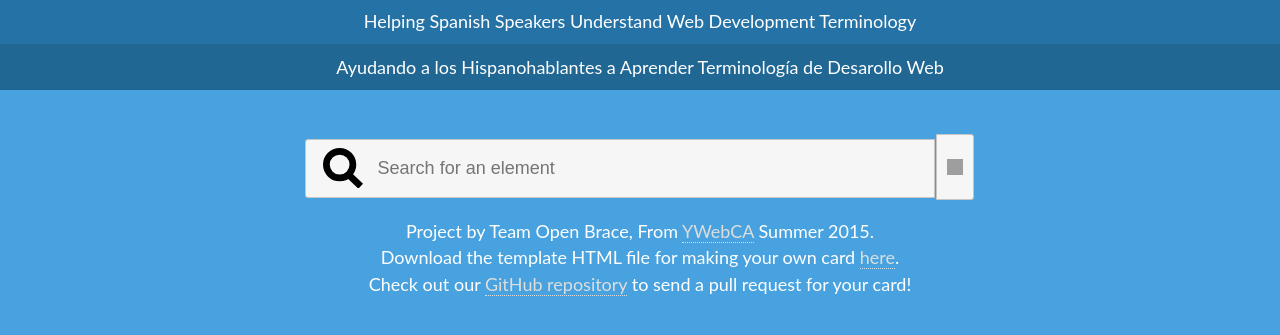
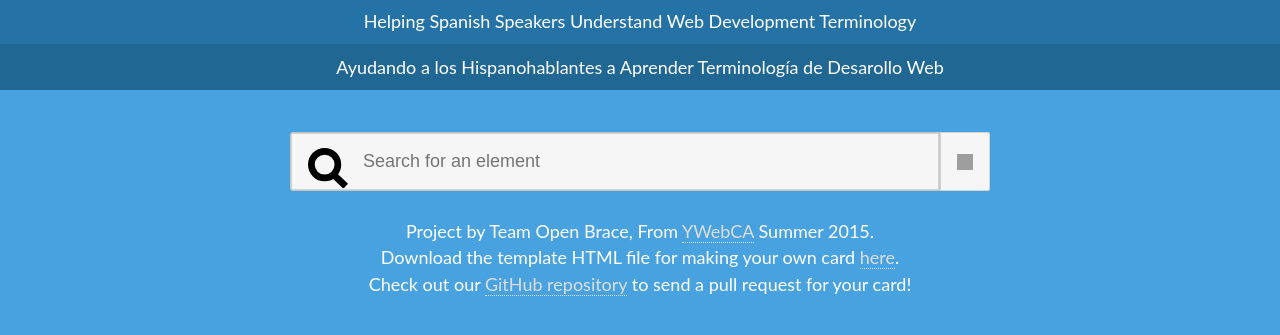
Before and after one commit to LMHT/LMHT.github.io, a plain HTML site: page index.html in a window 1280 px wide. Shown: the part 159-494 px from the top of the page. Drawn offline with nearby package versions, Linux system fonts and the light colour scheme; grey boxes are pictures that could not be loaded.

Commit message:
Fixes button so that it stays aligned with combobox when screen resizes, fixes some of the combobox css to override jquery css

```diff
--- a/css/style.css
+++ b/css/style.css
@@ -59,26 +59,29 @@ nav ul li {
   width: 40px;
 }
 
-/*.search-icon {
-  height: 50%;
-  width: 50%;
-}*/
+.custom-combobox {
+  max-width: 700px;
+  margin: 0 auto;
+  display: flex;
+  justify-content: space-between;
+  align-items: stretch;
+}
 
-.custom-combobox {
-  display: block;
-  text-align: center;
+.custom-combobox-toggle,
+.custom-combobox-input {
+  box-shadow: inset 0 0 0 1px rgb(211, 211, 211);
+  border: 0;
 }
 
 .custom-combobox-toggle {
-  margin-left: 1px;
-  margin-bottom: 0.4em;
-  height: 66px;
-  top: 0.1em;
+  margin: 0;
+  top: inherit;
+  width: 50px;
 }
 
 .custom-combobox-input {
   padding: 1em 4em 1em;
-  width: 35em;
+  flex-grow: 10;
 }
 
 #main {
--- a/index.html
+++ b/index.html
@@ -3,8 +3,8 @@
 <head>
   <meta charset="UTF-8">
   <title>LMHT</title>
+  <link rel="stylesheet" href="//code.jquery.com/ui/1.11.4/themes/smoothness/jquery-ui.css">
   <link type='text/css' href='css/style.css' rel='stylesheet' />
-  <link rel="stylesheet" href="//code.jquery.com/ui/1.11.4/themes/smoothness/jquery-ui.css">
   <script src="https://ajax.googleapis.com/ajax/libs/jquery/1.11.0/jquery.min.js" type="text/javascript"></script>
   <script src='js/jquery-ui-1.11.4.custom/jquery-ui.min.js'></script>
   <script type="text/javascript" src="js/stickynav.js"></script>
```
